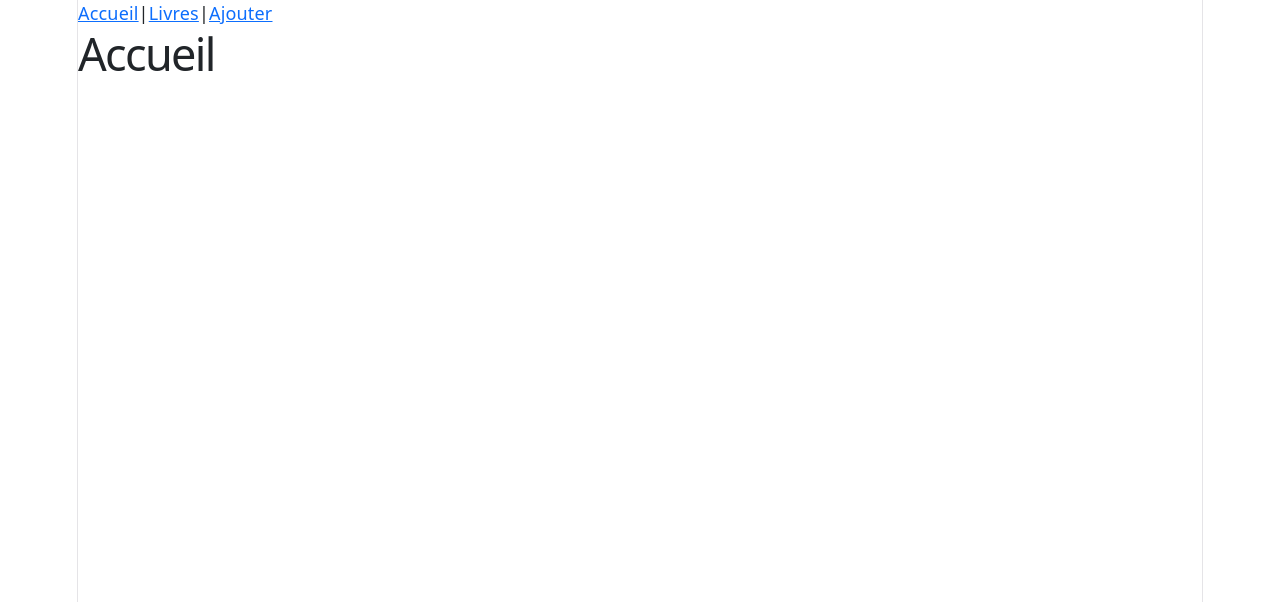
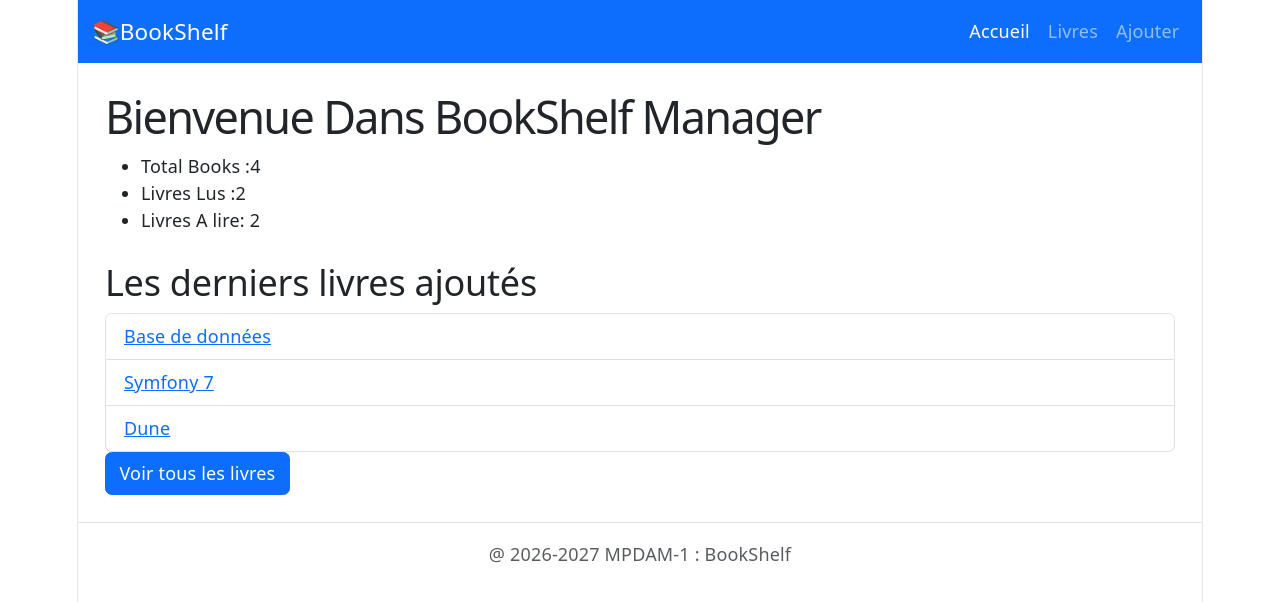
Before and after one commit to NidhalCherif/MPDAM_2026_BookSHELF, a React app in the folder frontend/: page / in a window 1280 px wide. Shown: the top 602 px of the page. Built offline with nearby package versions, Linux system fonts and the light colour scheme; the HTML template or start-up script is replaced by a standard one.

Commit message:
atelier4

```diff
--- a/frontend/src/App.jsx
+++ b/frontend/src/App.jsx
@@ -1,26 +1,54 @@
 import { useState } from "react";
 import {Link,Routes,Route} from "react-router-dom"
+import Layout from "./components/Layout";
+import HomePage from "./pages/HomePage";
+import BooksPage from "./pages/BooksPage";
+import AddBookForm from "./components/AddBookForm";
+import AddBookPage from "./pages/AddBookPage";
+import BookDetailPage from "./pages/BookDetailPage";
 function App() {
             //1 données
             const[books, setBooks] =useState([{id:1,titre:'React',read:false,rating:4},
                                               {id:2,titre:'Dune',read:true,rating:1},
                                               {id:3,titre:'Symfony 7',read:true,rating:5},
                                               {id:4,titre:'Base de données',read:false,rating:1}]);
-            const[count,setCount]=useState(0);
+                       //2 comportements
+            const handleDelete = (id) => {
+                      //1. Créer une copie du state et la  Manipuler la copie du  state
+                  const booksUpdated=books.filter((book)=>book.id!==id
+                  )
+                  //2. modifier le state avec setter
+                  setBooks(booksUpdated);
+
+            }
+            const toogleReadStatus = (id) => {
+                 //1 créer une copie de state et la manipuler
+               const booksUpdated=books.map((book)=>
+                                      book.id===id?{...book,read:!book.read}:book)
+                 //2Modifier la copie du state avec setter
+                   setBooks(booksUpdated);
+             }
+const addBook = (Book) => {
+  const newBook={id:Date.now(),...Book};
+  setBooks([...books,newBook]);
+ }
+
+
 
             //3  affichage
 return(
  <div>
-  <nav>
-      <Link to="/">Accueil</Link>|<Link to="/books">Livres</Link>|
-      <Link to="/books/new">Ajouter</Link>
-  </nav>
+
 
   <Routes>
-    <Route path='/' element={<h1>Accueil</h1>}/>
-    <Route path='/books' element={<h1>Mes {books.length} livres</h1>}/>
-    <Route path='/books/new' element={<h1>Ajouter un nouveau livre</h1>}/>
-
+    <Route element={<Layout />}>
+          <Route path='/' element={<HomePage books={books} />}/>
+          <Route path='/books' element={<BooksPage books={books}
+                                                    onDelete={handleDelete}
+                                                    onToogleReadStatus={toogleReadStatus}/>} />
+          <Route path='/books/new' element={<AddBookPage onAddBook={addBook} />}/>
+          <Route path='books/:id' element={<BookDetailPage books={books}/>}/>
+    </Route>
   </Routes>
 
  </div>
--- a/frontend/src/components/BooksCounter.jsx
+++ b/frontend/src/components/BooksCounter.jsx
@@ -3,7 +3,7 @@ import React from 'react'
 const BooksCounter = ({total,totalLus,totalNonLus}) => {
   return (
     <div>
-        <h3>Tableau de Bord</h3>
+
       <ul>
         <li>Total Books :{total}</li>
         <li>Livres Lus :{totalLus}</li>
--- a/frontend/src/components/NavBar.jsx
+++ b/frontend/src/components/NavBar.jsx
@@ -7,7 +7,7 @@ const Navbar = () => {
             <Link className="navbar-brand" to='/'> 📚BookShelf</Link>
             <div className="navbar-nav ms-auto">
                <NavLink className='nav-link' to="/">Accueil</NavLink>
-               <NavLink className='nav-link'to="/books">Livres</NavLink>
+               <NavLink className='nav-link'to="/books" end>Livres</NavLink>
                <NavLink className='nav-link' to="/books/new">Ajouter</NavLink>
             </div>
         </div>
--- a/frontend/src/pages/AddBookPage.jsx
+++ b/frontend/src/pages/AddBookPage.jsx
@@ -1,8 +1,19 @@
-import React from 'react'
+import { use } from 'react'
+import AddBookForm from '../components/AddBookForm'
+import { useNavigate } from 'react-router-dom'
 
-const AddBookPage = () => {
+const AddBookPage = ({onAddBook}) => {
+  const navigate=useNavigate();
+  const handleAddBook = (book) => {
+     onAddBook(book);
+     navigate("/books");
+
+  }
   return (
-    <div>AddBookPage</div>
+    <div>
+        <AddBookForm onAddBook={handleAddBook}/>
+
+    </div>
   )
 }
 
--- a/frontend/src/pages/BookDetailPage.jsx
+++ b/frontend/src/pages/BookDetailPage.jsx
@@ -1,8 +1,18 @@
-import React from 'react'
+import { useParams } from "react-router-dom"
 
-const BookDetailPage = () => {
+const BookDetailPage = ({books}) => {
+ const params=useParams();
+ console.log('1) params: ', params);
+ console.log('2)id : ',params.id);
+  console.log( typeof params.id);
+  const id=Number(params.id);
+  const book=books.find((b)=>(b.id===id));
+
+
   return (
-    <div>BookDetailPage</div>
+    <div>
+        <h1>Détail du livre</h1>
+    </div>
   )
 }
 
--- a/frontend/src/pages/BooksPage.jsx
+++ b/frontend/src/pages/BooksPage.jsx
@@ -1,8 +1,13 @@
-import React from 'react'
 
-const BooksPage = () => {
+import BooksList from '../components/BooksList'
+
+const BooksPage = ({books,onDelete, onToogleReadStatus}) => {
   return (
-    <div>BooksPage</div>
+    <div>
+       <BooksList books={books}
+                   onDelete={onDelete}
+                    onToogleReadStatus ={onToogleReadStatus} />
+    </div>
   )
 }
 
--- a/frontend/src/pages/HomePage.jsx
+++ b/frontend/src/pages/HomePage.jsx
@@ -1,8 +1,30 @@
-import React from 'react'
 
-const HomePage = () => {
-  return (
-    <div>HomePage</div>
+import BooksCounter from '../components/BooksCounter';
+import { Link } from 'react-router-dom';
+
+const HomePage = ({books}) => {
+             const totalBooks=books.length;
+             const totalBooksLus=books.filter((book)=>book.read).length;
+             const totalBooksNonLus=totalBooks-totalBooksLus;
+             const lastBooks=books.slice(-3).reverse();
+    return (
+    <div className="container">
+        <h1>Bienvenue Dans BookShelf Manager</h1>
+        <BooksCounter total={totalBooks}
+                      totalLus={totalBooksLus}
+                      totalNonLus={totalBooksNonLus} />
+     <h2 className="mt-4">Les derniers livres ajoutés</h2>
+     <ul className="list-group">
+        {lastBooks.map((b)=>(
+            <li  className="list-group-item" key={b.id}> <Link to={'/books/'+b.id}>{b.titre}</Link> </li>
+        )
+        )}
+     </ul>
+    <Link className="btn btn-primary" to="/books">Voir tous les livres</Link>
+
+
+
+    </div>
   )
 }
 
```
